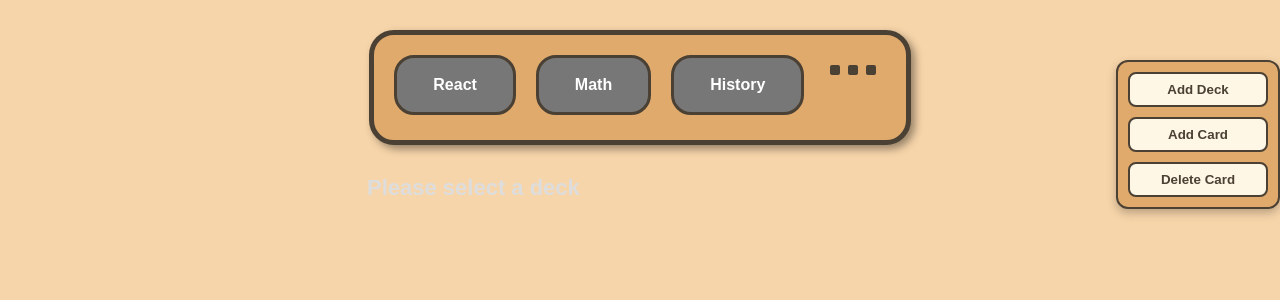
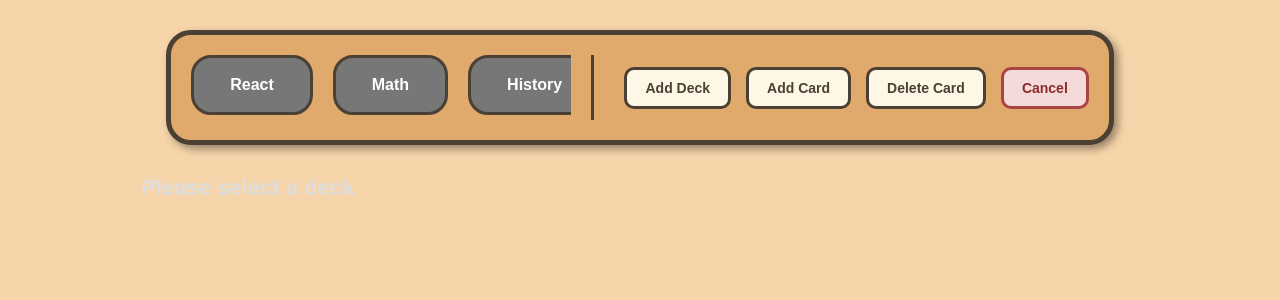
Before and after one commit to IALT1234/SPEAR, a React (Vite) app: page / in a window 1280 px wide. Both pictures are taken after a click on the element 852 px from the left and 70 px from the top of the page. Shown: the top 300 px of the page. Built offline with nearby package versions, Linux system fonts and the light colour scheme.

Commit message:
minor styling feature

```diff
--- a/src/css/Decks_Page.css
+++ b/src/css/Decks_Page.css
@@ -131,3 +131,45 @@
 .deck-buttons-wrapper::-webkit-scrollbar {
   display: none;
 }
+.options-area {
+  display: flex;
+  align-items: center;
+  border-left: 3px solid #4a4033;
+  padding-left: 30px;
+  margin-left: 20px;
+  flex-shrink: 0;
+}
+
+.options-expanded {
+  display: flex;
+  gap: 15px;
+  flex-wrap: nowrap;
+}
+
+.menu-item {
+  background: #fff7e6;
+  border: 3px solid #4a4033;
+  border-radius: 10px;
+  padding: 10px 18px;
+  font-size: 14px;
+  font-weight: 600;
+  color: #4a4033;
+  cursor: pointer;
+  transition: background 0.2s ease;
+}
+
+.menu-item:hover {
+  background-color: #f3e3c3;
+}
+
+.cancel-button {
+  background-color: #f5dada;
+  color: #8a2b2b;
+  border-color: #a94442;
+}
+
+.cancel-button:hover {
+  background-color: #e4bcbc;
+}
+
+/* Keep existing styles for .deck-bar, .deck-button, etc. */
--- a/src/pages/Decks_Page.jsx
+++ b/src/pages/Decks_Page.jsx
@@ -66,21 +66,23 @@ function Decks_Page(props) {
         </div>
 
         <div className="options-area">
-      <div className="dots-button" onClick={() => options_clicked()}>
+          {!clicked_options ? (
+            <div className="dots-button" onClick={options_clicked}>
               <div className="dot" />
               <div className="dot" />
               <div className="dot" />
             </div>
-
-      {clicked_options && (
-        <div className="options-menu">
-          <button className="menu-item" onClick={() => add_deck_clicked()}>Add Deck</button>
-          <button className="menu-item" onClick={() => add_card_clicked()}>Add Card</button>
+          ) : (
+            <div className="options-expanded">
+              <button className="menu-item" onClick={add_deck_clicked}>Add Deck</button>
+              <button className="menu-item" onClick={add_card_clicked}>Add Card</button>
               <button className="menu-item" onClick={handleDeleteCard}>Delete Card</button>
+              <button className="menu-item cancel-button" onClick={options_clicked}>Cancel</button>
             </div>
           )}
         </div>
       </div>
+
       {clicked_add_deck && (
         <div className="form-wrapper">
           <NewDeckForm addDeck={props.addDeck} />
@@ -93,8 +95,8 @@ function Decks_Page(props) {
         </div>
       )}
     </div>
+  );
 
-  );
 }
 
 
```
Lines whose indentation alone changed are shown as unchanged.
